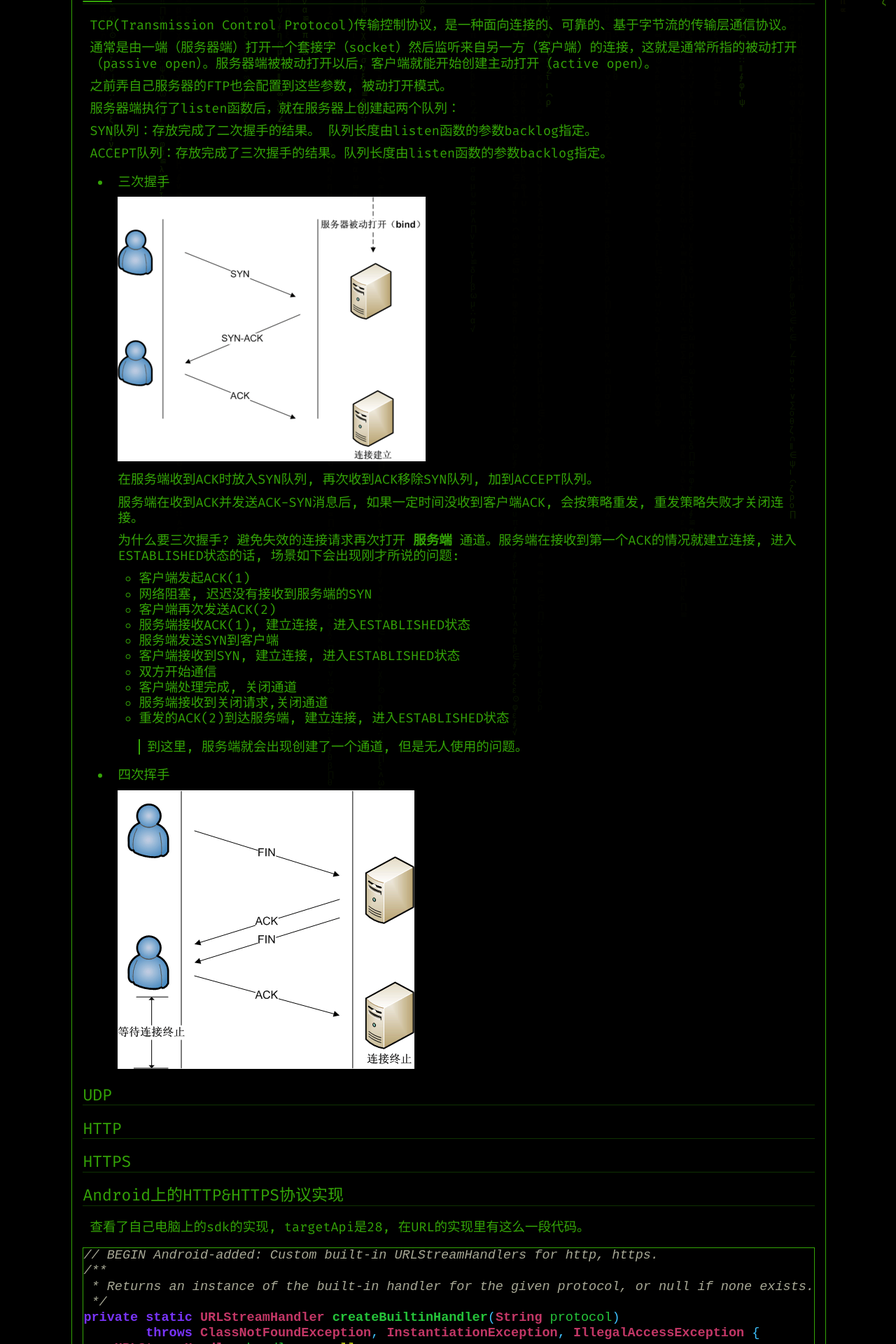
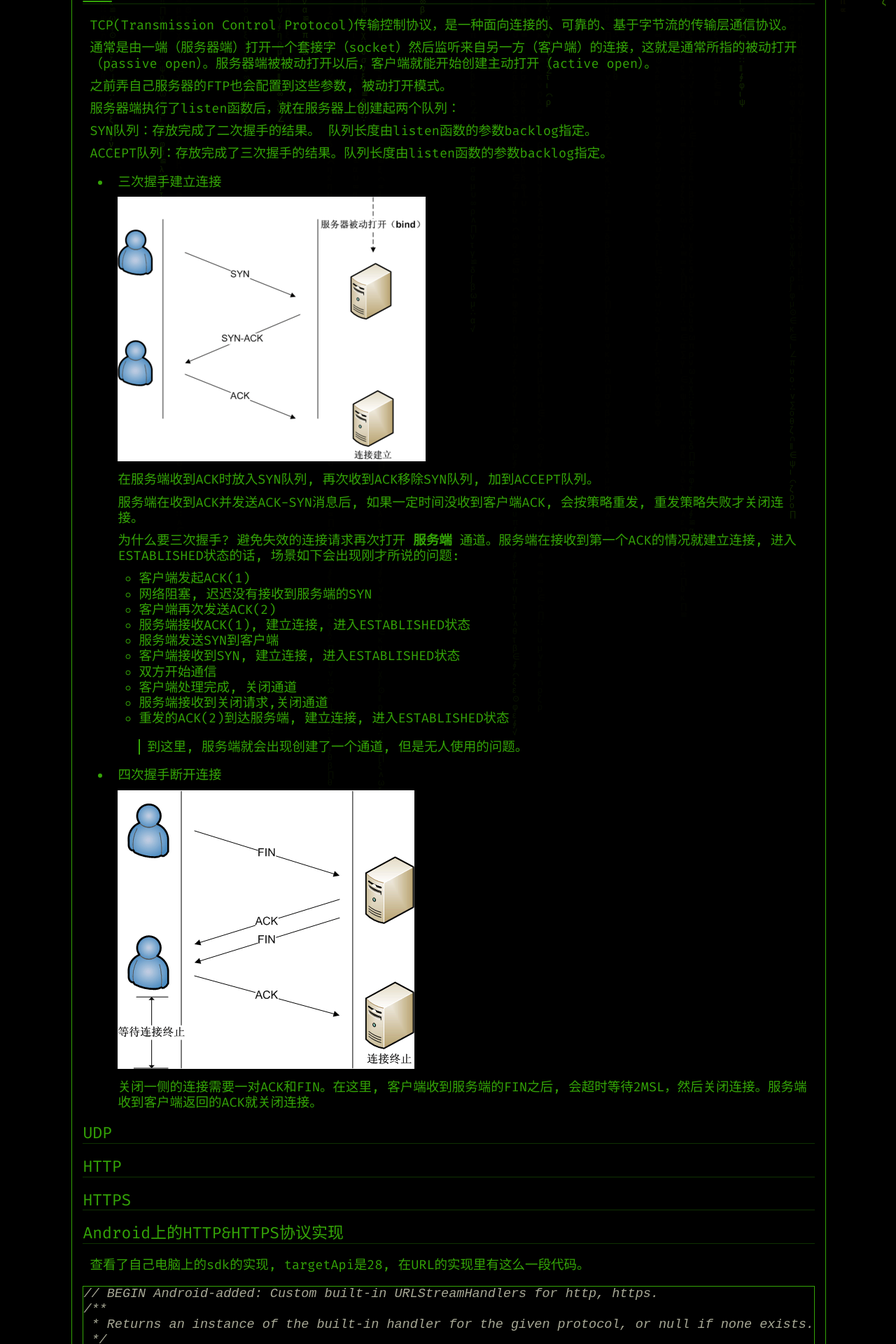
Before and after one commit to zhusonger/www.lasong.com.cn, a Jekyll site: the page built from _posts/Server/2020-11-10-tcp-udp-http-https.md, in a window 1280 px wide. Shown: the part 1370-3290 px from the top of the page at 70% size. Built offline with Jekyll 4.4.1, drawn with Linux system fonts in a browser that asks for light colours; some of the changed text lies outside the part shown.

Commit message:
四次挥手

```diff
--- a/_posts/Server/2020-11-10-tcp-udp-http-https.md
+++ b/_posts/Server/2020-11-10-tcp-udp-http-https.md
@@ -50,7 +50,7 @@ SYN队列：存放完成了二次握手的结果。 队列长度由listen函数
 
 ACCEPT队列：存放完成了三次握手的结果。队列长度由listen函数的参数backlog指定。
 
-* 三次握手
+* 三次握手建立连接
 
 	![]({{site.assets_path}}/img/server/img-server-connect-tcp.png)
 
@@ -73,11 +73,11 @@ ACCEPT队列：存放完成了三次握手的结果。队列长度由listen函
 
 	> 到这里, 服务端就会出现创建了一个通道, 但是无人使用的问题。
 
-* 四次挥手
+* 四次握手断开连接
 
 	![]({{site.assets_path}}/img/server/img-server-disconnect-tcp.png)
 
-
+	关闭一侧的连接需要一对ACK和FIN。在这里,  客户端收到服务端的FIN之后, 会超时等待2MSL，然后关闭连接。服务端收到客户端返回的ACK就关闭连接。
 
 ## UDP
 
```
